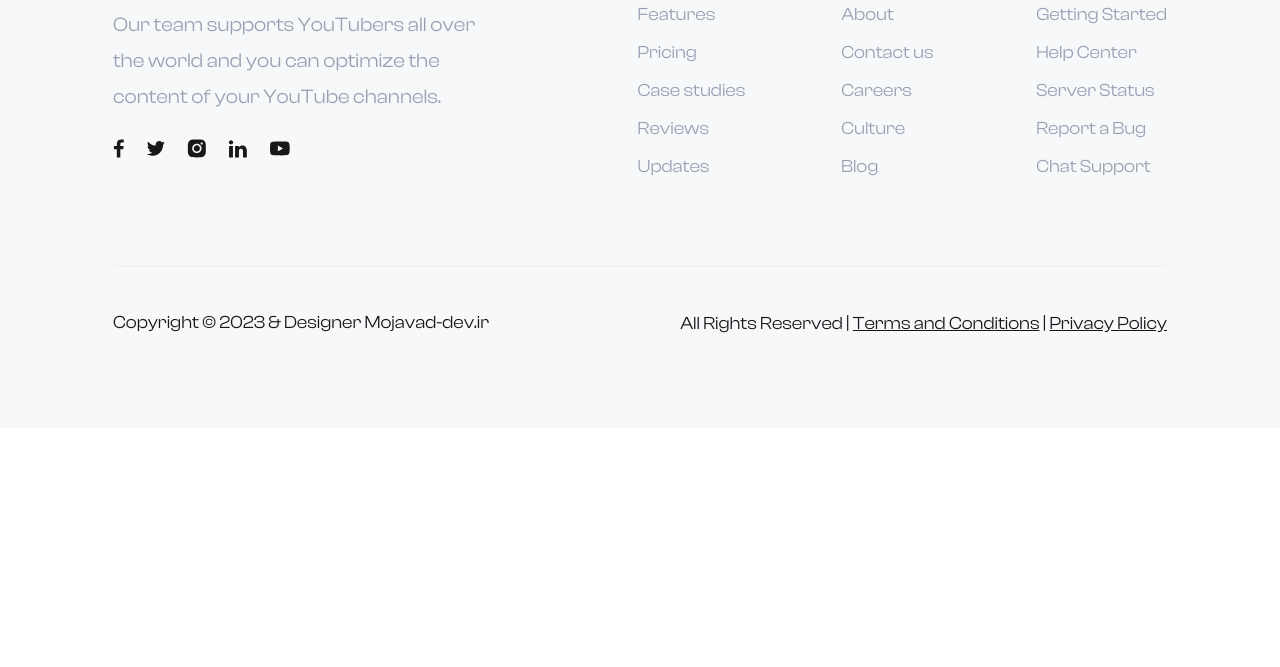
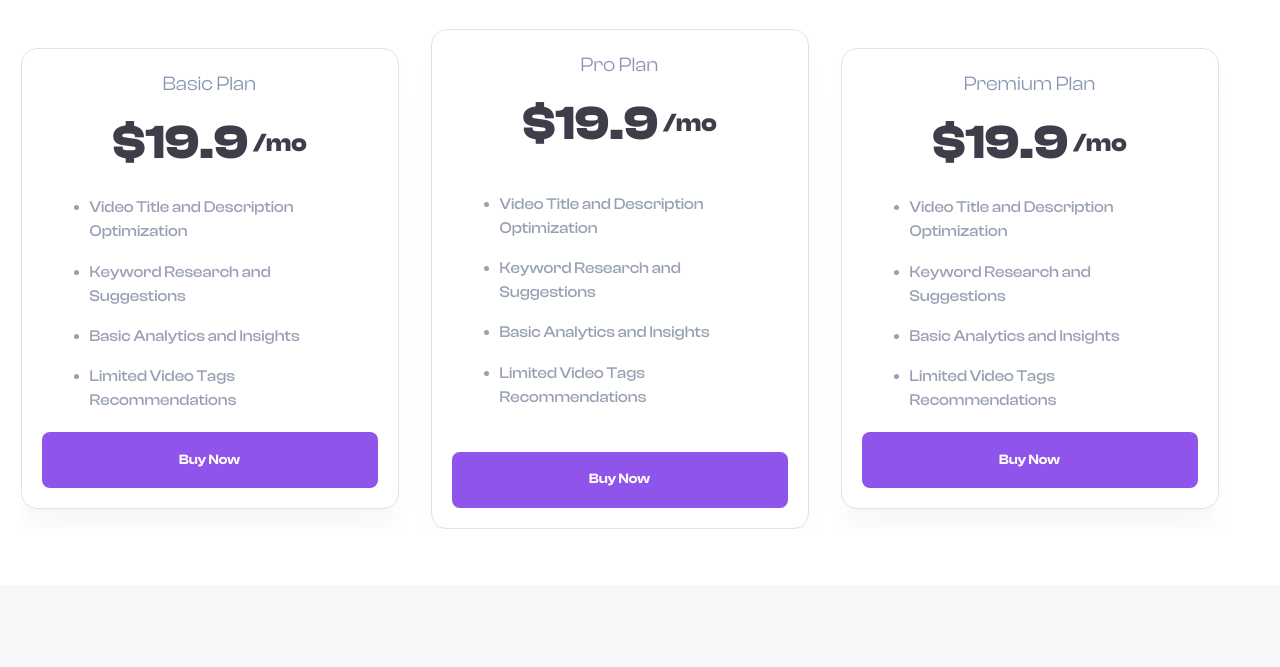
Before and after one commit to Omega-Do-IT-Solutions-e-U/mastertube-template, a website built with Vite: page main.html in a window 1280 px wide. Shown: the part 3063-3730 px from the top of the page. Before the commit the page ends 3491 px from the top, so only its background shows below. Built offline with nearby package versions, Linux system fonts and the light colour scheme.

Commit message:
add plans section

```diff
--- a/main.html
+++ b/main.html
@@ -1979,7 +1979,7 @@
       <!-- View Extension -->
 
       <!-- Analytics -->
-      <section class="min-h-[41.6rem] p-2">
+      <section class="min-h-[41.6rem] p-2 mb-14 lg:mb-0">
         <div class="flex flex-col md:flex-row justify-center items-center">
           <div
             class="flex justify-center items-center py-10 lg:py-27 md:px-[8rem] after:lg:w-[2px] after:lg:h-[11.2rem] after:lg:bg-[#e1e2e6] after:lg:ml-[13.2rem]"
@@ -2019,6 +2019,145 @@
       </section>
       <!-- Analytics -->
 
+      <!-- Plans -->
+      <section class="max-w-[123.9rem] mx-auto mb-14">
+        <div class="flex justify-center items-center flex-col">
+          <h2
+            class="text-neutral-text1-cash text-[4.1rem] mb-3 font-bold text-center"
+          >
+            Best Plan For You!
+          </h2>
+          <p
+            class="max-w-[46rem] text-neutral-text3 text-xl leading-[180%] text-center mb-8"
+          >
+            The best price compared to Raghib extensions! We offer you these
+          </p>
+
+          <div
+            class="flex items-center overflow-x-scroll px-10 lg:px-0 scrollbar-hide w-full gap-x-5 lg:gap-x-8"
+          >
+            <!-- Basic Plan -->
+            <div
+              class="py-5 min-w-[37.8rem] flex flex-col rounded-2xl border border-neutral-bg1 bg-white shadow-six"
+            >
+              <div>
+                <span class="text-gray block mb-2 text-xl text-center"
+                  >Basic Plan</span
+                >
+                <div
+                  class="flex items-center justify-center gap-x-[.5rem] text-neutral-text1-cash font-bold mb-4"
+                >
+                  <span class="text-[4.8rem]">$19.9</span>
+                  <span class="text-[2.5rem]">/mo</span>
+                </div>
+                <ul
+                  class="list-disc flex flex-col mb-5 gap-y-4 max-w-sm mx-auto text-neutral-text3 text-md font-semibold leading-[151%]"
+                >
+                  <li class="font-medium">
+                    Video Title and Description Optimization
+                  </li>
+                  <li class="font-medium">Keyword Research and Suggestions</li>
+                  <li class="font-medium">Basic Analytics and Insights</li>
+                  <li class="font-medium">
+                    Limited Video Tags Recommendations
+                  </li>
+                </ul>
+                <div class="px-5">
+                  <button
+                    class="flex justify-center w-full text-base font-semibold text-white items-center h-[5.6rem] px-8 py-4 bg-primary-1 rounded-lg"
+                  >
+                    Buy Now
+                  </button>
+                </div>
+              </div>
+            </div>
+            <!-- Basic Plan -->
+
+            <!-- Pro Plan -->
+            <div
+              class="py-5 min-w-[37.8rem] min-h-[50rem] flex flex-col rounded-2xl border border-neutral-bg1 bg-white shadow-six"
+            >
+              <div>
+                <span class="text-gray block mb-2 text-xl text-center"
+                  >Pro Plan</span
+                >
+                <div
+                  class="flex items-center justify-center gap-x-[.5rem] text-neutral-text1-cash font-bold mb-8"
+                >
+                  <span class="text-[4.8rem]">$19.9</span>
+                  <span class="text-[2.5rem]">/mo</span>
+                </div>
+                <ul
+                  class="list-disc flex flex-col gap-y-4 max-w-sm mx-auto text-neutral-text3 text-md font-semibold leading-[151%]"
+                >
+                  <li class="font-medium">
+                    Video Title and Description Optimization
+                  </li>
+                  <li class="font-medium">Keyword Research and Suggestions</li>
+                  <li class="font-medium">Basic Analytics and Insights</li>
+                  <li class="font-medium">
+                    Limited Video Tags Recommendations
+                  </li>
+                </ul>
+              </div>
+              <div class="px-5 mt-auto">
+                <button
+                  class="flex justify-center mt-auto w-full text-base font-semibold text-white items-center h-[5.6rem] px-8 py-4 bg-primary-1 rounded-lg"
+                >
+                  Buy Now
+                </button>
+              </div>
+            </div>
+            <!-- Pro Plan -->
+
+            <!-- Premium Plan -->
+            <div
+              class="py-5 min-w-[37.8rem] flex flex-col rounded-2xl border border-neutral-bg1 bg-white shadow-six"
+            >
+              <div>
+                <span class="text-gray block mb-2 text-xl text-center"
+                  >Premium Plan</span
+                >
+                <div
+                  class="flex items-center justify-center gap-x-[.5rem] text-neutral-text1-cash font-bold mb-4"
+                >
+                  <span class="text-[4.8rem]">$19.9</span>
+                  <span class="text-[2.5rem]">/mo</span>
+                </div>
+                <ul
+                  class="list-disc flex flex-col mb-5 gap-y-4 max-w-sm mx-auto text-neutral-text3 text-md font-semibold leading-[151%]"
+                >
+                  <li class="font-medium">
+                    Video Title and Description Optimization
+                  </li>
+                  <li class="font-medium">Keyword Research and Suggestions</li>
+                  <li class="font-medium">Basic Analytics and Insights</li>
+                  <li class="font-medium">
+                    Limited Video Tags Recommendations
+                  </li>
+                </ul>
+                <div class="px-5">
+                  <button
+                    class="flex justify-center w-full text-base font-semibold text-white items-center h-[5.6rem] px-8 py-4 bg-primary-1 rounded-lg"
+                  >
+                    Buy Now
+                  </button>
+                </div>
+              </div>
+            </div>
+            <!-- Premium Plan -->
+          </div>
+          <!-- Dots -->
+          <div class="flex gap-x-1 w-full justify-center mt-14 lg:hidden">
+            <div class="w-2 h-2 rounded-[5px] bg-[#9747FF]"></div>
+            <div class="w-2 h-2 rounded-[5px] bg-[#D2BBF7]"></div>
+            <div class="w-2 h-2 rounded-[5px] bg-[#D2BBF7]"></div>
+          </div>
+          <!-- Dots -->
+        </div>
+      </section>
+      <!-- Plans -->
+
       <!-- Footer -->
       <footer class="w-full bg-neutral-bg2">
         <div class="lg:max-w-[111.8rem] mx-auto pt-22 px-4 sm:px-10 lg:px-8">
--- a/tailwind.config.js
+++ b/tailwind.config.js
@@ -43,7 +43,8 @@ export default {
       transparent: 'transparent',
       'try-for-free-gray': 'rgba(26, 26, 26, 0.81)',
       'course-card-border': 'rgba(214, 214, 214, 0.56)',
-      'articles-section-bg': 'rgba(143, 85, 234, 0.05)'
+      'articles-section-bg': 'rgba(143, 85, 234, 0.05)',
+      gray: 'rgba(80, 97, 138, 0.68)'
     },
     spacing: {
       0: '0',
@@ -117,7 +118,8 @@ export default {
         '0px 0px 0px 0px rgba(0, 0, 0, 0.04), 0px 7px 15px 0px rgba(0, 0, 0, 0.04), 0px 28px 28px 0px rgba(0, 0, 0, 0.03), 0px 63px 38px 0px rgba(0, 0, 0, 0.02), 0px 113px 45px 0px rgba(0, 0, 0, 0.01), 0px 176px 49px 0px rgba(0, 0, 0, 0.00)',
       'cashout-card-shadow':
         '0px 0px 0px 0px rgba(0, 0, 0, 0.01), 0px 5.26807px 11.28872px 0px rgba(0, 0, 0, 0.01), 0px 21.07228px 21.07228px 0px rgba(0, 0, 0, 0.01), 0px 47.41263px 28.59809px 0px rgba(0, 0, 0, 0.01), 0px 85.0417px 33.86616px 0px rgba(0, 0, 0, 0.00), 0px 132.45433px 36.87649px 0px rgba(0, 0, 0, 0.00)',
-      fifth: '0px 3.12543px 18.75256px 0px rgba(27, 27, 27, 0.08)'
+      fifth: '0px 3.12543px 18.75256px 0px rgba(27, 27, 27, 0.08)',
+      six: '0px 0px 0px 0px rgba(0, 0, 0, 0.02), 0px 6.23404px 13.35866px 0px rgba(0, 0, 0, 0.02), 0px 24.93617px 24.93617px 0px rgba(0, 0, 0, 0.02), 0px 56.10638px 33.84195px 0px rgba(0, 0, 0, 0.01), 0px 100.63525px 40.07599px 0px rgba(0, 0, 0, 0.00), 0px 156.74164px 43.6383px 0px rgba(0, 0, 0, 0.00)'
     },
     extend: {}
   },
```
